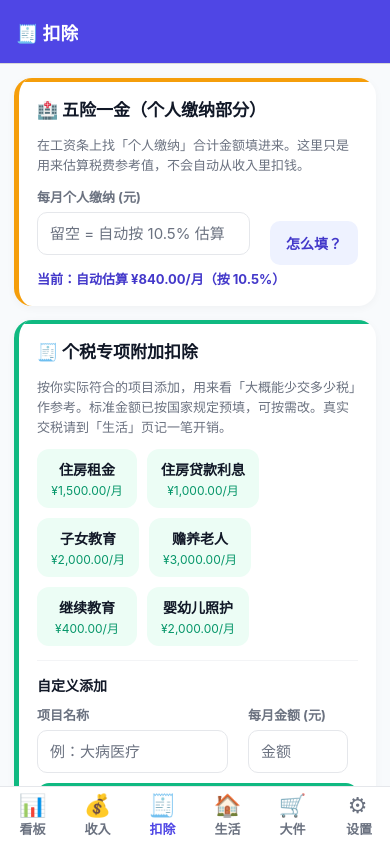
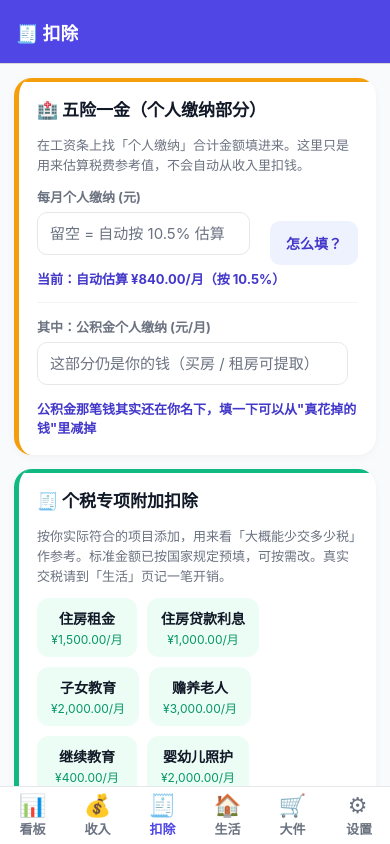
Before and after one commit to zane-liu6688/savings-plan, a React Native app: screen /Deductions in a window 390 px wide. Built offline with nearby package versions, Linux system fonts and the light colour scheme.

Commit message:
feat: DeductionsScreen.tsx — 税费仅预估 / 攒钱进度 / 公积金归属

```diff
--- a/src/screens/DeductionsScreen.tsx
+++ b/src/screens/DeductionsScreen.tsx
@@ -19,11 +19,14 @@ export default function DeductionsScreen() {
   const r = useComputed();
   const socialMonthly = useStore((s) => s.socialMonthly);
   const setSocialMonthly = useStore((s) => s.setSocialMonthly);
+  const housingFundMonthly = useStore((s) => s.housingFundMonthly);
+  const setHousingFundMonthly = useStore((s) => s.setHousingFundMonthly);
   const deductions = useStore((s) => s.specialDeductions);
   const addDeduction = useStore((s) => s.addDeduction);
   const delDeduction = useStore((s) => s.delDeduction);
 
   const [socialText, setSocialText] = useState(socialMonthly > 0 ? String(socialMonthly) : '');
+  const [fundText, setFundText] = useState(housingFundMonthly > 0 ? String(housingFundMonthly) : '');
   const [name, setName] = useState('');
   const [monthly, setMonthly] = useState('');
   const { width } = useWindowDimensions();
@@ -33,6 +36,12 @@ export default function DeductionsScreen() {
     setSocialText(t);
     const v = parseFloat(t);
     setSocialMonthly(!isNaN(v) && v > 0 ? v : 0);
+  };
+
+  const onFundChange = (t: string) => {
+    setFundText(t);
+    const v = parseFloat(t);
+    setHousingFundMonthly(!isNaN(v) && v > 0 ? v : 0);
   };
 
   const showSocialTip = () => {
@@ -87,6 +96,20 @@ export default function DeductionsScreen() {
           {socialMonthly > 0
             ? `当前：手填 ${currency(socialMonthly)}/月`
             : `当前：自动估算 ${currency(autoSocial)}/月（按 10.5%）`}
+        </Text>
+
+        <View style={styles.sep} />
+        <LabeledInput
+          label="其中：公积金个人缴纳 (元/月)"
+          placeholder="这部分仍是你的钱（买房 / 租房可提取）"
+          value={fundText}
+          onChange={onFundChange}
+          keyboardType="numeric"
+        />
+        <Text style={styles.hint}>
+          {housingFundMonthly > 0
+            ? `公积金 ${currency(housingFundMonthly)}/月（全年 ${currency(housingFundMonthly * 12)}）在你名下，不算真花掉`
+            : '公积金那笔钱其实还在你名下，填一下可以从"真花掉的钱"里减掉'}
         </Text>
       </Card>
 
```
